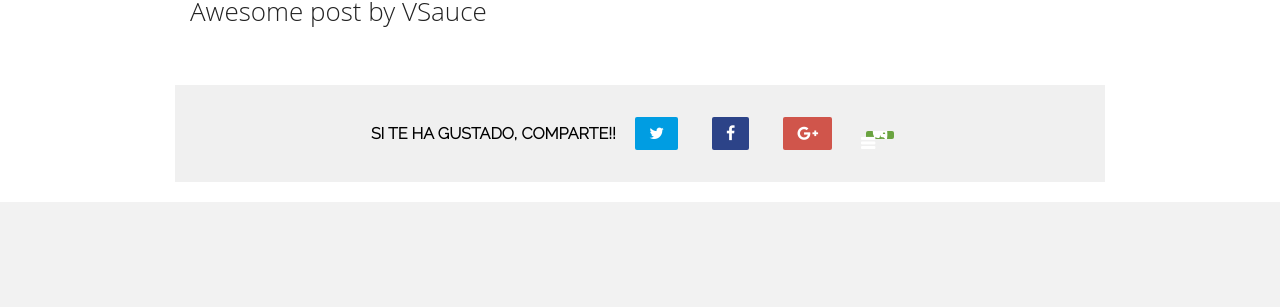
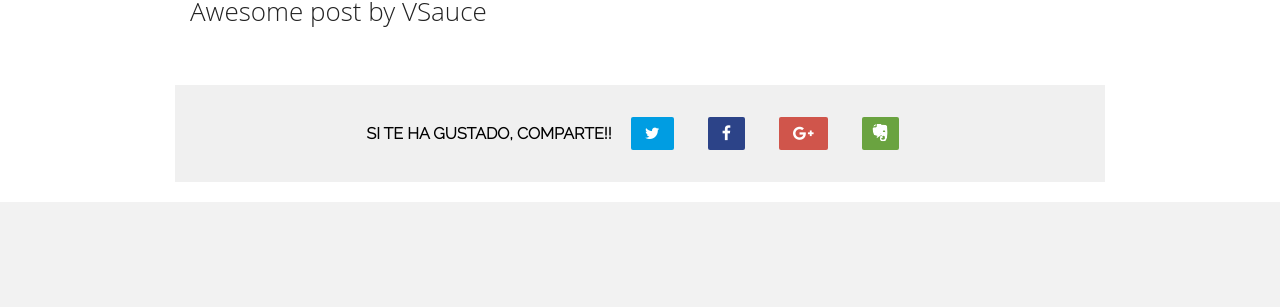
Before and after one commit to gestionanddo/gestionanddo.github.io, a Jekyll site: the page built from _posts/2016-06-15-how-many-things-are-there.md, in a window 1280 px wide and 900 px high, scrolled down 645 px. Shown: the part 136-443 px from the top of the window. Built offline with Jekyll 4.4.1, drawn with Linux system fonts in a browser that asks for light colours; nearby versions of some CDN libraries; comment, search, counter and statistics services are not loaded.

Commit message:
Update share.html

```diff
--- a/_includes/share.html
+++ b/_includes/share.html
@@ -13,8 +13,9 @@
                    onclick="window.open(this.href, 'google-plus-share', 'width=490,height=530');return false;" title="Share on Google+">
                     <i class="fa fa-google-plus"></i>
                 </a>
-                <a class="evernote-icon mytextwithicon" href="http://www.evernote.com/clip.action?url={{ site.url }}{{ page.url }}"
+                <a class="evernote-icon" href="http://www.evernote.com/clip.action?url={{ site.url }}{{ page.url }}"
                    onclick="window.open(this.href, 'evernote-share', 'width=1188,height=635');return false;" title="Share on Evernote">
+                        &raquo;
                 </a>
             </h6>
         </div>
```
